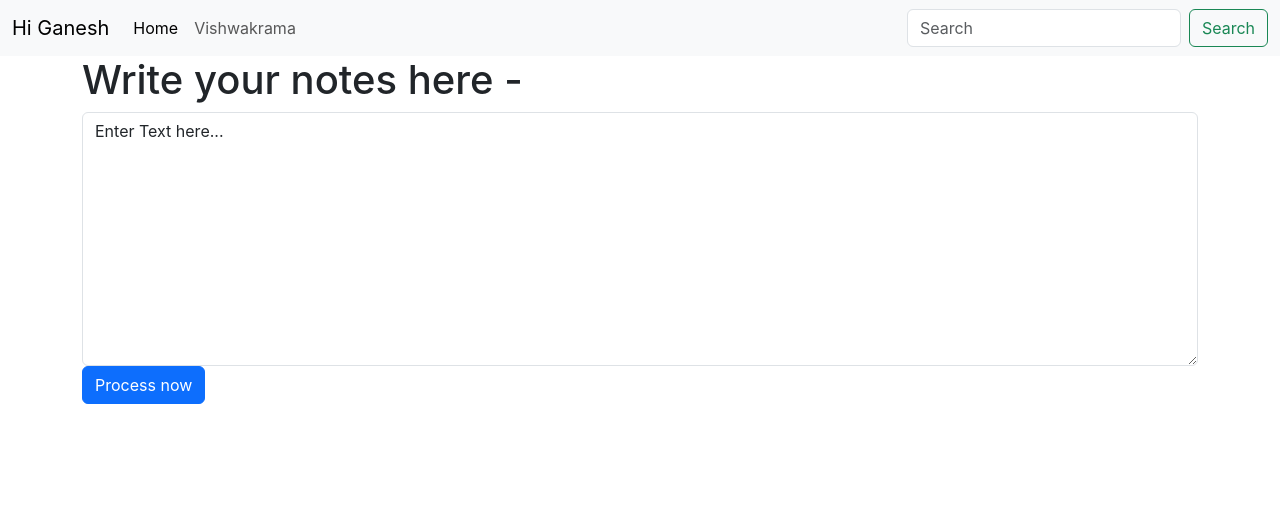
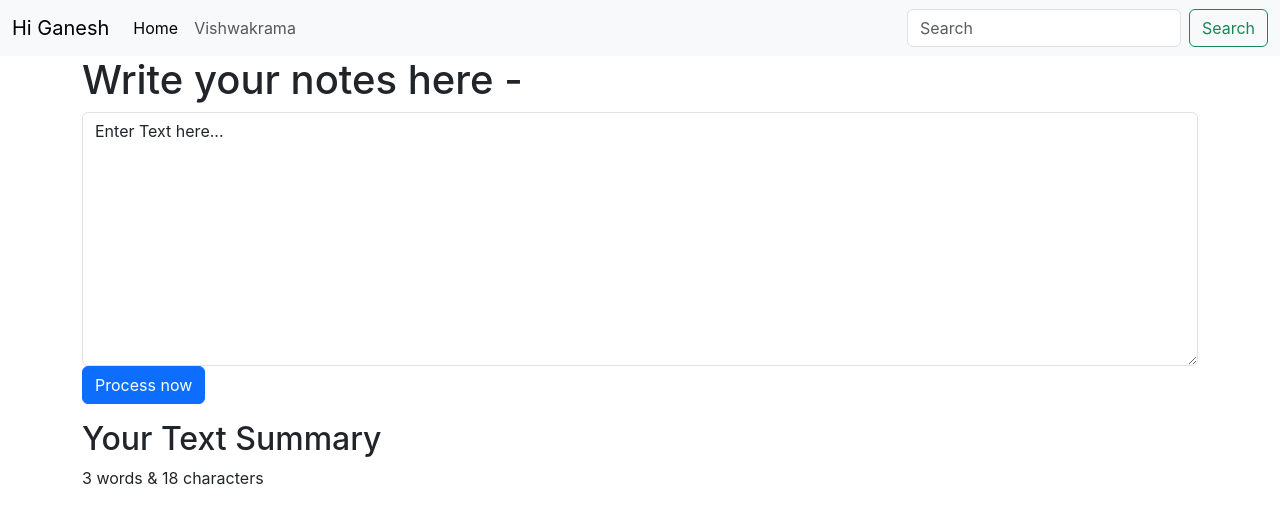
Before and after one commit to icandy9914/myreactapp, a React (Create React App) app: page / in a window 1280 px wide. Shown: the top 524 px of the page. Built offline with nearby package versions, Linux system fonts and the light colour scheme.

Commit message:
Enhanced code

```diff
--- a/src/components/TextForms.js
+++ b/src/components/TextForms.js
@@ -20,6 +20,10 @@ export default function TextForms(props) {
                 <button className="btn btn-primary" onClick={handleClick}>Process now</button>
             </div>
         </div>
+        <div className="container">
+            <h2>Your Text Summary</h2>
+            <p>{mytxt.split(" ").length} words & {mytxt.length} characters</p>
+        </div>
         </>
     )
 }
```
